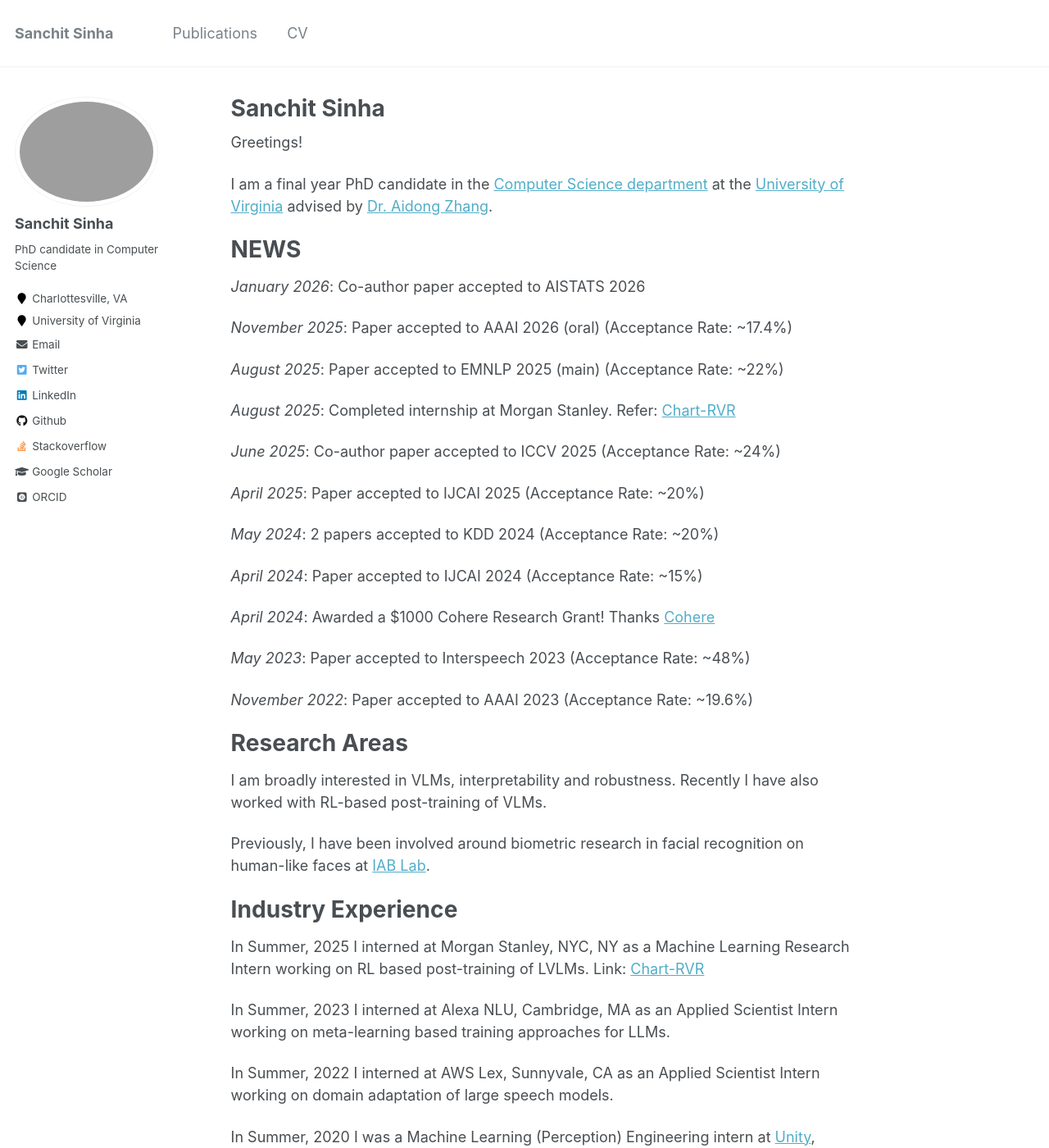
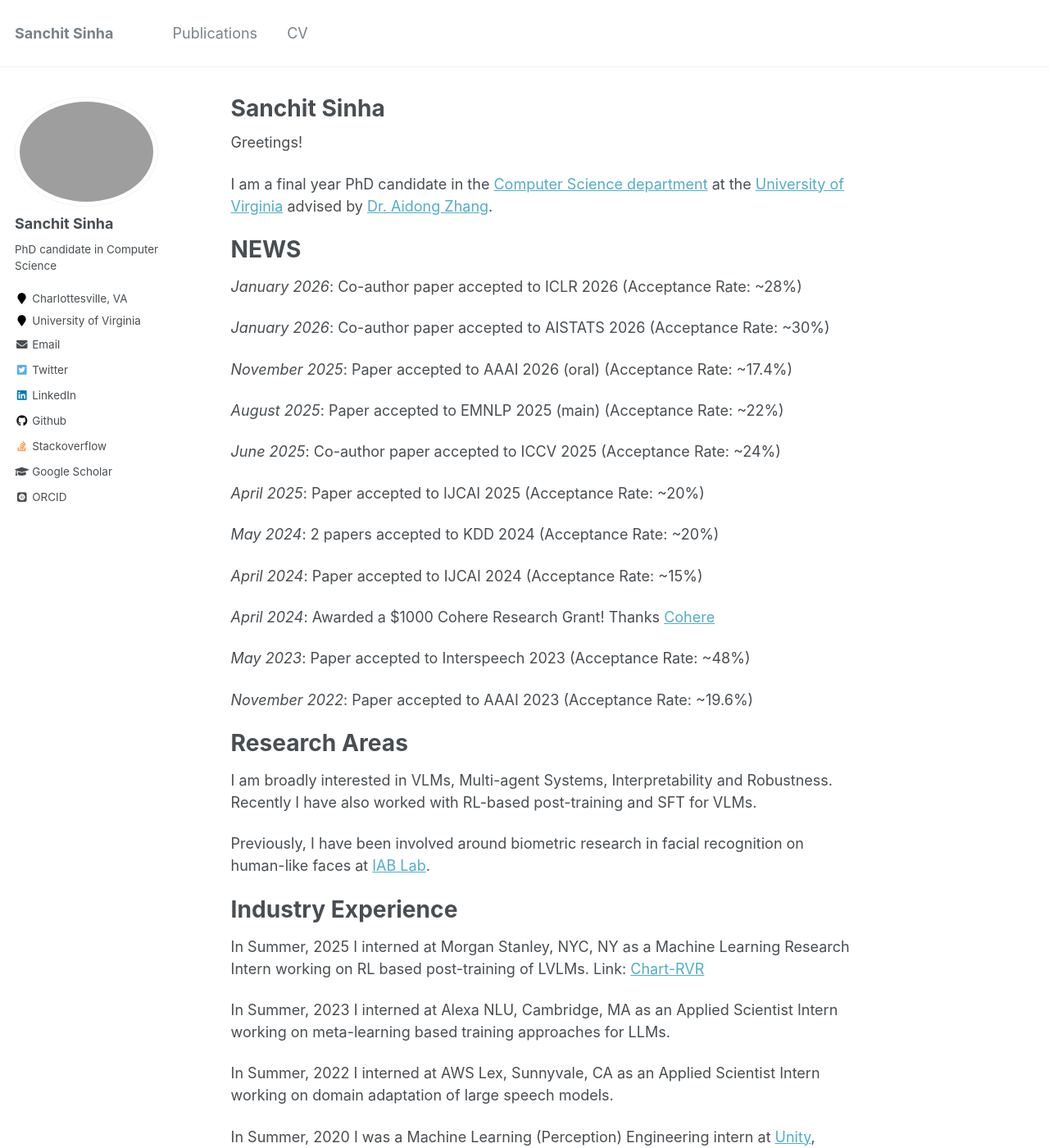
Before and after one commit to sanchit97/sanchit97.github.io, a Jekyll site: the page built from _pages/about.md, in a window 1280 px wide and 1400 px high. Shown: the whole window at 82% size. Built offline with Jekyll 4.4.1, drawn with Linux system fonts in a browser that asks for light colours; some web fonts are replaced.

Commit message:
update papers jan

```diff
--- a/_pages/about.md
+++ b/_pages/about.md
@@ -15,13 +15,13 @@ I am a final year PhD candidate in the [Computer Science department](https://eng
 NEWS
 ======
 
-*January 2026*: Co-author paper accepted to AISTATS 2026
+*January 2026*: Co-author paper accepted to ICLR 2026 (Acceptance Rate: ~28%)
+
+*January 2026*: Co-author paper accepted to AISTATS 2026 (Acceptance Rate: ~30%)
 
 *November 2025*: Paper accepted to AAAI 2026 (oral) (Acceptance Rate: ~17.4%)
 
 *August 2025*: Paper accepted to EMNLP 2025 (main) (Acceptance Rate: ~22%)
-
-*August 2025*: Completed internship at Morgan Stanley. Refer: [Chart-RVR](https://huggingface.co/sanchit97/chart-rvr-3b)
 
 *June 2025*: Co-author paper accepted to ICCV 2025 (Acceptance Rate: ~24%)
 
@@ -40,7 +40,7 @@ NEWS
 
 Research Areas
 ======
-I am broadly interested in VLMs, interpretability and robustness. Recently I have also worked with RL-based post-training of VLMs.
+I am broadly interested in VLMs, Multi-agent Systems, Interpretability and Robustness. Recently I have also worked with RL-based post-training and SFT for VLMs.
 
 Previously, I have been involved around biometric research in facial recognition on human-like faces at [IAB Lab](http://iab-rubric.org/).
 
```
